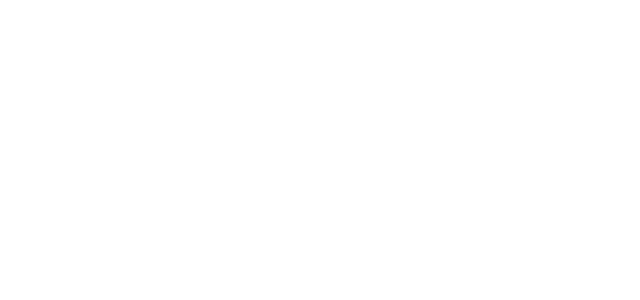
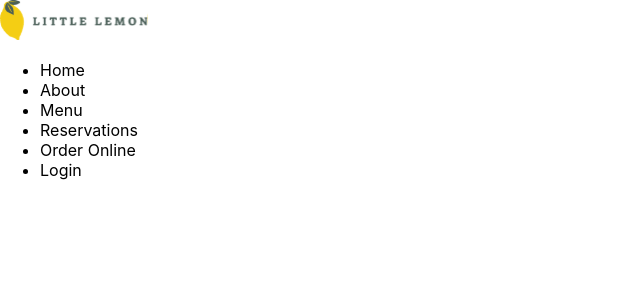
Before and after one commit to ayanbriones/little-lemon, a React (Create React App) app: page / in a window 1280 px wide. Shown: the top 300 px of the page, without its empty margins (0-640 px from the left). Built offline with nearby package versions, Linux system fonts and the light colour scheme.

Commit message:
Add logo and list navigation

```diff
--- a/src/Header.js
+++ /dev/null
@@ -1,5 +0,0 @@
-import React from 'react'
-
-export default function Header() {
-  return <header></header>
-}
--- a/src/Nav.js
+++ /dev/null
@@ -1,5 +0,0 @@
-import React from 'react'
-
-export default function Nav() {
-  return <nav></nav>
-}
--- /dev/null
+++ b/src/components/Header.js
@@ -0,0 +1,10 @@
+import React from 'react'
+import LittleLemonLogo from '../assets/Logo.svg'
+
+export default function Header() {
+  return (
+    <header className='header'>
+      <img src={LittleLemonLogo} alt='Little Lemon Logo' />
+    </header>
+  )
+}
--- /dev/null
+++ b/src/components/Nav.js
@@ -0,0 +1,16 @@
+import React from 'react'
+
+export default function Nav() {
+  return (
+    <nav className='nav'>
+      <ul>
+        <li>Home</li>
+        <li>About</li>
+        <li>Menu</li>
+        <li>Reservations</li>
+        <li>Order Online</li>
+        <li>Login</li>
+      </ul>
+    </nav>
+  )
+}
```
Also changed, not shown: src/App.js (+4 -4 lines), src/assets/Logo.svg (added), src/components/Footer.js (renamed from src/Footer.js), src/components/Main.js (renamed from src/Main.js).
